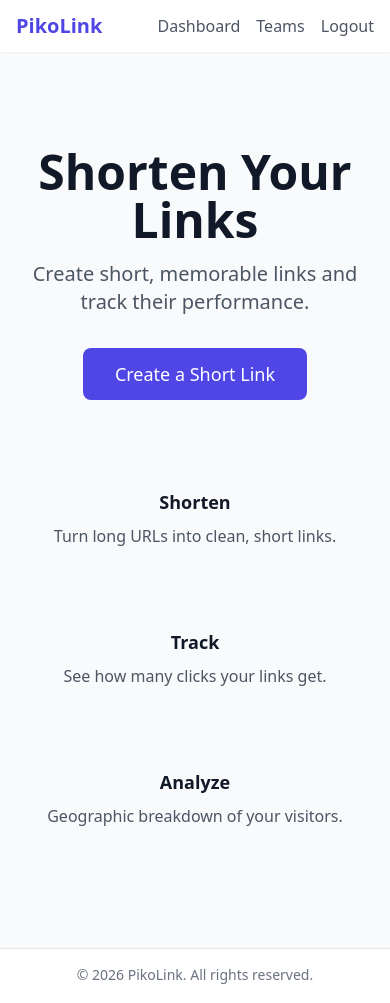
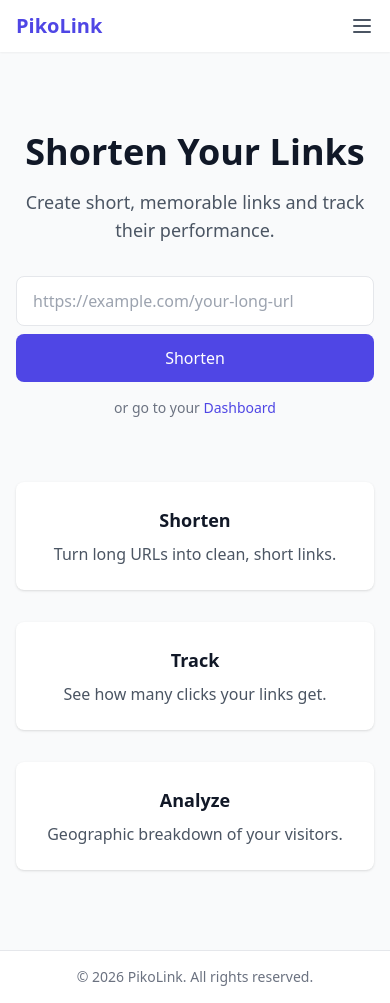
Before and after one commit to fonfon10/pikolink, a Django app: page / in a window 390 px wide. Run offline with Django 4.2, Linux system fonts and the light colour scheme; the visitor is signed in with stand-in values (Sample User, id 1); some libraries are stand-ins or nearby versions.

Commit message:
feat(templates): responsive nav, delete link, error pages, and polish
Phase 9 — responsive mobile hamburger nav in base.html, inline URL
shortening form on home page, delete link endpoint (POST-only,
owner-scoped) with dashboard delete buttons, 404/410 custom error
pages, link detail 30-day CSS bar chart and recent clicks list.
4 TDD tests for delete link view.

Co-Authored-By: Claude Opus 4.6 <noreply@anthropic.com>

```diff
--- a/apps/links/urls.py
+++ b/apps/links/urls.py
@@ -9,4 +9,5 @@ urlpatterns = [
     path('dashboard/', views.dashboard, name='dashboard'),
     path('links/create/', views.create_link, name='create_link'),
     path('links/<int:pk>/', views.link_detail, name='link_detail'),
+    path('links/<int:pk>/delete/', views.delete_link, name='delete_link'),
 ]
--- a/apps/links/views.py
+++ b/apps/links/views.py
@@ -1,6 +1,6 @@
 from django.contrib.auth.decorators import login_required
 from django.db.models import Count
-from django.http import HttpResponse, HttpResponseGone, HttpResponsePermanentRedirect
+from django.http import HttpResponseGone, HttpResponseNotAllowed, HttpResponsePermanentRedirect
 from django.shortcuts import get_object_or_404, redirect, render
 
 from apps.analytics.models import Click
@@ -36,6 +36,10 @@ def create_link(request):
 
 @login_required
 def link_detail(request, pk):
+    from datetime import timedelta
+    from django.db.models.functions import TruncDate
+    from django.utils import timezone
+
     link = get_object_or_404(Link, pk=pk, owner=request.user)
     top_countries = (
         Click.objects.filter(link=link)
@@ -51,11 +55,37 @@ def link_detail(request, pk):
         .annotate(count=Count('id'))
         .order_by('-count')[:5]
     )
+    # 30-day click chart data
+    thirty_days_ago = timezone.now() - timedelta(days=30)
+    daily_clicks = (
+        Click.objects.filter(link=link, clicked_at__gte=thirty_days_ago)
+        .annotate(day=TruncDate('clicked_at'))
+        .values('day')
+        .annotate(count=Count('id'))
+        .order_by('day')
+    )
+    max_daily = max((d['count'] for d in daily_clicks), default=1)
+    recent_clicks = (
+        Click.objects.filter(link=link)
+        .order_by('-clicked_at')[:10]
+    )
     return render(request, 'links/link_detail.html', {
         'link': link,
         'top_countries': top_countries,
         'top_cities': top_cities,
+        'daily_clicks': daily_clicks,
+        'max_daily': max_daily,
+        'recent_clicks': recent_clicks,
     })
+
+
+@login_required
+def delete_link(request, pk):
+    if request.method != 'POST':
+        return HttpResponseNotAllowed(['POST'])
+    link = get_object_or_404(Link, pk=pk, owner=request.user)
+    link.delete()
+    return redirect('links:dashboard')
 
 
 def _get_client_ip(request):
--- a/templates/base.html
+++ b/templates/base.html
@@ -12,9 +12,19 @@
   <nav class="bg-white shadow-sm">
     <div class="max-w-6xl mx-auto px-4 py-3 flex items-center justify-between">
       <a href="/" class="text-xl font-bold text-indigo-600">PikoLink</a>
-      <div class="flex items-center space-x-4">
+
+      <!-- Mobile menu button -->
+      <button id="menu-toggle" class="md:hidden text-gray-600 focus:outline-none">
+        <svg class="w-6 h-6" fill="none" stroke="currentColor" viewBox="0 0 24 24">
+          <path id="menu-icon" stroke-linecap="round" stroke-linejoin="round" stroke-width="2" d="M4 6h16M4 12h16M4 18h16"/>
+        </svg>
+      </button>
+
+      <!-- Desktop nav -->
+      <div class="hidden md:flex items-center space-x-4">
         {% if user.is_authenticated %}
           <a href="/dashboard/" class="text-gray-600 hover:text-indigo-600">Dashboard</a>
+          <a href="/analytics/realtime/" class="text-gray-600 hover:text-indigo-600">Real-Time</a>
           <a href="/teams/" class="text-gray-600 hover:text-indigo-600">Teams</a>
           {% if user.is_super_admin %}
             <a href="/super-admin/" class="text-gray-600 hover:text-indigo-600">Admin</a>
@@ -29,9 +39,30 @@
         {% endif %}
       </div>
     </div>
+
+    <!-- Mobile nav -->
+    <div id="mobile-menu" class="hidden md:hidden border-t">
+      <div class="px-4 py-3 space-y-2">
+        {% if user.is_authenticated %}
+          <a href="/dashboard/" class="block text-gray-600 hover:text-indigo-600 py-1">Dashboard</a>
+          <a href="/analytics/realtime/" class="block text-gray-600 hover:text-indigo-600 py-1">Real-Time</a>
+          <a href="/teams/" class="block text-gray-600 hover:text-indigo-600 py-1">Teams</a>
+          {% if user.is_super_admin %}
+            <a href="/super-admin/" class="block text-gray-600 hover:text-indigo-600 py-1">Admin</a>
+          {% endif %}
+          <form method="post" action="{% url 'account_logout' %}">
+            {% csrf_token %}
+            <button type="submit" class="block text-gray-600 hover:text-indigo-600 py-1">Logout</button>
+          </form>
+        {% else %}
+          <a href="{% url 'account_login' %}" class="block text-gray-600 hover:text-indigo-600 py-1">Login</a>
+          <a href="{% url 'account_signup' %}" class="block text-indigo-600 font-medium py-1">Sign Up</a>
+        {% endif %}
+      </div>
+    </div>
   </nav>
 
-  <main class="max-w-6xl mx-auto px-4 py-8 flex-1">
+  <main class="max-w-6xl mx-auto px-4 py-8 flex-1 w-full">
     {% if messages %}
       <div class="mb-4">
         {% for message in messages %}
@@ -49,5 +80,11 @@
       &copy; 2026 PikoLink. All rights reserved.
     </div>
   </footer>
+
+  <script>
+    document.getElementById('menu-toggle').addEventListener('click', function() {
+      document.getElementById('mobile-menu').classList.toggle('hidden');
+    });
+  </script>
 </body>
 </html>
--- a/templates/home.html
+++ b/templates/home.html
@@ -3,34 +3,41 @@
 {% block title %}PikoLink - Shorten Your Links{% endblock %}
 
 {% block content %}
-<div class="text-center py-16">
-  <h1 class="text-5xl font-bold text-gray-900 mb-4">Shorten Your Links</h1>
-  <p class="text-xl text-gray-600 mb-8">Create short, memorable links and track their performance.</p>
+<div class="text-center py-12 md:py-16">
+  <h1 class="text-4xl md:text-5xl font-bold text-gray-900 mb-4">Shorten Your Links</h1>
+  <p class="text-lg md:text-xl text-gray-600 mb-8">Create short, memorable links and track their performance.</p>
 
   {% if user.is_authenticated %}
-    <div class="max-w-xl mx-auto">
-      <a href="/links/create/" class="bg-indigo-600 text-white px-8 py-3 rounded-lg text-lg hover:bg-indigo-700 inline-block">
-        Create a Short Link
-      </a>
-    </div>
+    <form method="post" action="{% url 'links:create_link' %}" class="max-w-xl mx-auto flex flex-col sm:flex-row gap-2">
+      {% csrf_token %}
+      <input type="url" name="original_url" required
+             placeholder="https://example.com/your-long-url"
+             class="flex-1 px-4 py-3 border rounded-lg focus:outline-none focus:ring-2 focus:ring-indigo-500">
+      <button type="submit" class="bg-indigo-600 text-white px-6 py-3 rounded-lg hover:bg-indigo-700 whitespace-nowrap">
+        Shorten
+      </button>
+    </form>
+    <p class="mt-4 text-sm text-gray-500">
+      or go to your <a href="/dashboard/" class="text-indigo-600 hover:underline">Dashboard</a>
+    </p>
   {% else %}
     <div class="max-w-xl mx-auto">
-      <a href="/accounts/signup/" class="bg-indigo-600 text-white px-8 py-3 rounded-lg text-lg hover:bg-indigo-700 inline-block">
+      <a href="{% url 'account_signup' %}" class="bg-indigo-600 text-white px-8 py-3 rounded-lg text-lg hover:bg-indigo-700 inline-block">
         Get Started Free
       </a>
     </div>
   {% endif %}
 
   <div class="mt-16 grid grid-cols-1 md:grid-cols-3 gap-8 max-w-4xl mx-auto">
-    <div class="p-6">
+    <div class="bg-white shadow rounded-lg p-6">
       <h3 class="text-lg font-semibold mb-2">Shorten</h3>
       <p class="text-gray-600">Turn long URLs into clean, short links.</p>
     </div>
-    <div class="p-6">
+    <div class="bg-white shadow rounded-lg p-6">
       <h3 class="text-lg font-semibold mb-2">Track</h3>
       <p class="text-gray-600">See how many clicks your links get.</p>
     </div>
-    <div class="p-6">
+    <div class="bg-white shadow rounded-lg p-6">
       <h3 class="text-lg font-semibold mb-2">Analyze</h3>
       <p class="text-gray-600">Geographic breakdown of your visitors.</p>
     </div>
```
Also changed, not shown: apps/links/tests/test_views.py (+39 -0 lines), templates/404.html (added, +17 -0 lines), templates/410.html (added, +17 -0 lines), templates/links/dashboard.html (+7 -0 lines), templates/links/link_detail.html (+45 -6 lines).
